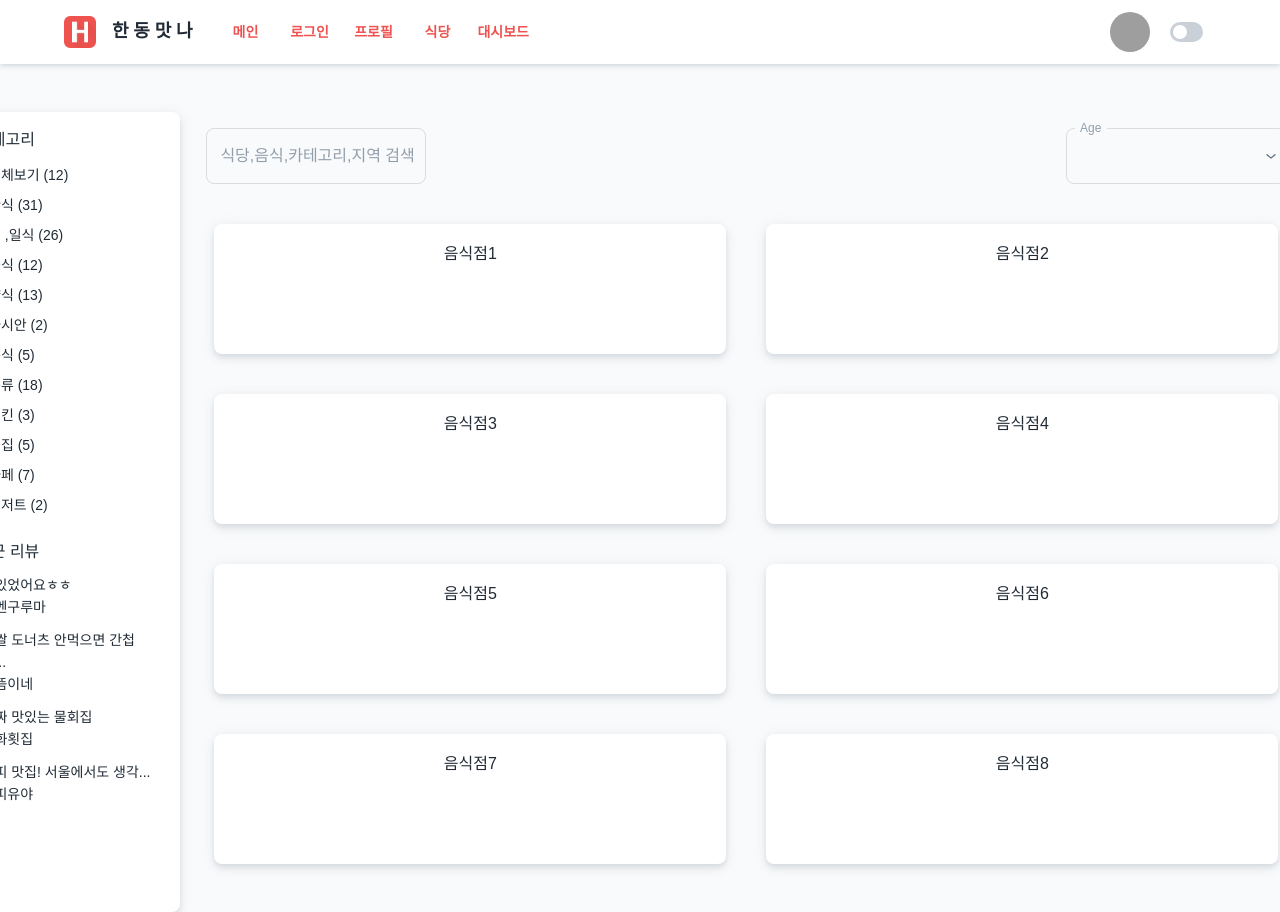
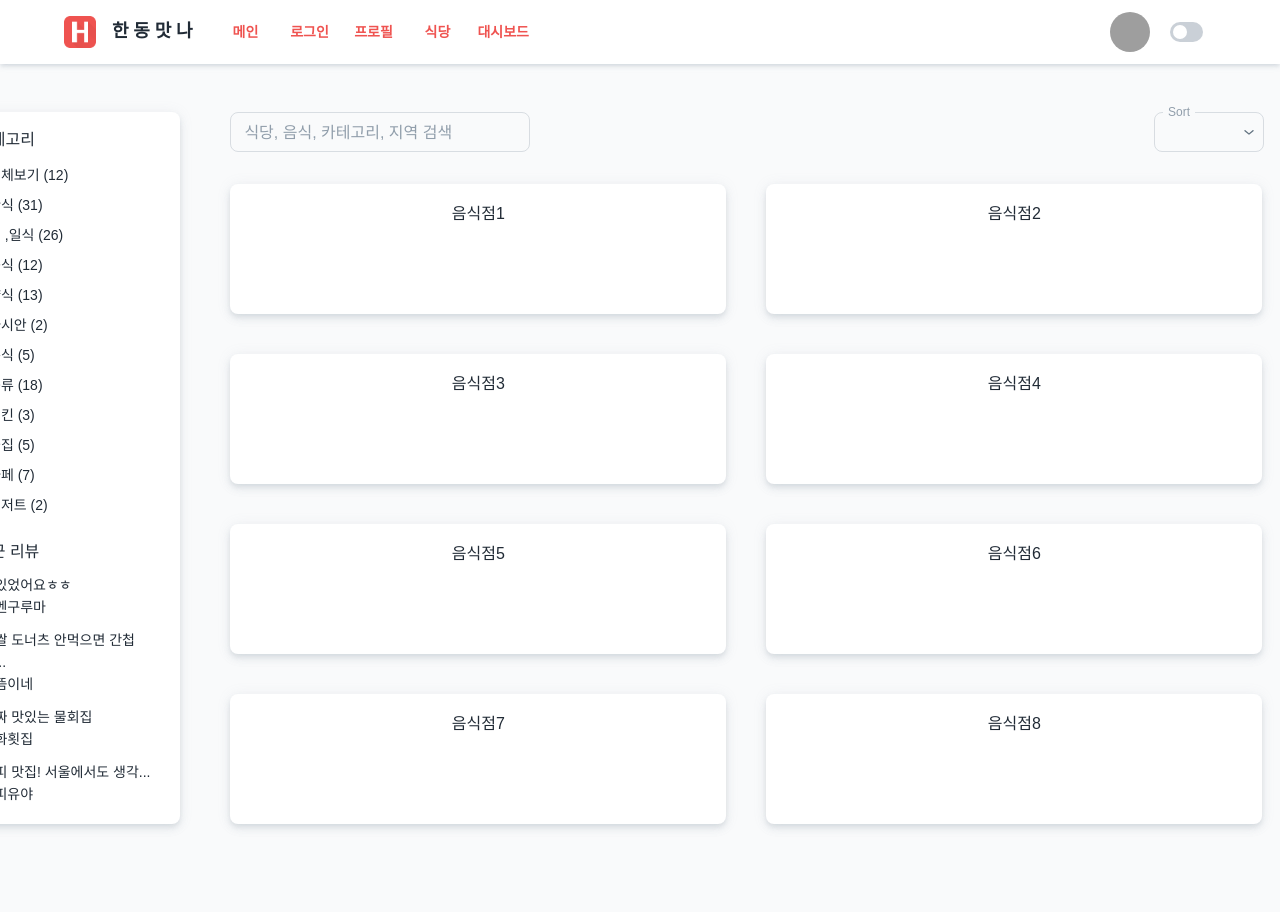
Before and after one commit to hgu-webcamp5/food-handong-front, a React (Create React App) app: page / in a window 1280 px wide. Shown: the top 912 px of the page. After the commit the page ends 856 px from the top, so only its background shows below. Built offline with nearby package versions, Linux system fonts and the light colour scheme; grey boxes are pictures that could not be loaded.

Commit message:
front page
search , sort , sidebar design complete

```diff
--- a/src/pages/Main/index.js
+++ b/src/pages/Main/index.js
@@ -1,4 +1,3 @@
-import {TextFields} from "@mui/icons-material";
 import {
   Typography,
   styled,
@@ -10,14 +9,11 @@ import {
   Select,
   MenuItem,
   Grid,
-  makeStyles
 } from "@mui/material";
 import {useState} from "react";
-import SearchRoundedIcon from '@mui/icons-material/SearchRounded';
-import {createTheme , ThemeProvider} from "@mui/material/styles";
 
 const SideBar = styled(Paper)({
-    height: 800,
+    height: 712,
     width: 220,
     border: 1,
 });
@@ -32,9 +28,9 @@ const Item = styled(Paper)({
 
 function Main() {
 
-  const [age, setAge] = useState(0);
-  const [restaurants , setRestaurants] = useState([1,2,3,4,5,6,7,8]);
-  const [reviews , setReviews] = useState([
+  const [sort, setSort] = useState(0);
+  const [restaurants ] = useState([1,2,3,4,5,6,7,8]);
+  const [reviews ] = useState([
           {
             text: "맛있었어요ㅎㅎ",
             name: "라멘구루마"
@@ -52,17 +48,13 @@ function Main() {
               name: "커피유야"
           }
       ]);
-  const [categories,setCategories] = useState(["전체보기 (12)" , "한식 (31)" ,
+  const [categories] = useState(["전체보기 (12)" , "한식 (31)" ,
 "회 ,일식 (26)" , "중식 (12)", "양식 (13)", "아시안 (2)" , "분식 (5)" , "육류 (18)" , "치킨 (3)" ,
 "술집 (5)" , "카페 (7)" , "디저트 (2)"]);
 
   const handleChange = (event) => {
-    setAge(event.target.value);
+    setSort(event.target.value);
   };
-
-
-
-
         return(
   <div>
     <div>
@@ -110,39 +102,47 @@ function Main() {
         <Grid item xs={10}>
             <Box
                 sx={{
-                    p: 2,
+                    px: 5,
+                    pt: 0,
                     display: 'grid',
                     gridTemplateColumns: { md: '1fr 1fr' },
-                    gap: 80,
+                    gap: 78,
                 }}
             >
-            <TextField id="outlined-basic" label="식당,음식,카테고리,지역 검색" variant="outlined" />
+            <TextField id="outlined-basic" size='small' label="식당, 음식, 카테고리, 지역 검색" variant="outlined"  sx={{ width:300}} InputProps={{ style: { height: "40px" } }}/>
             <FormControl fullWidth>
-                <InputLabel id="demo-simple-select-label"> Age</InputLabel>
+                <InputLabel id="demo-simple-select-label" > Sort</InputLabel>
                 <Select
                     labelId="demo-simple-select-label"
                     id="demo-simple-select"
-                    value={age}
-                    label="Age"
+                    value={sort}
+                    label="Sort"
                     onChange={handleChange}
+                    sx={{width:110, height:40}}
                 >
-                    <MenuItem value={10}>Ten</MenuItem>
-                    <MenuItem value={20}>Twenty</MenuItem>
-                    <MenuItem value={30}>Thirty</MenuItem>
+                    <MenuItem value={1}>평점 순</MenuItem>
+                    <MenuItem value={2}>좋아요 순</MenuItem>
+                    <MenuItem value={3}>댓글 순</MenuItem>
                 </Select>
             </FormControl>
             </Box>
 
             <Box
                 sx={{
-                  p: 3,
+                  p: 4, px : 5,
                   display: 'grid',
                   gridTemplateColumns: { md: '1fr 1fr' },
                   gap: 5,
                 }}
             >
               {restaurants.map((index) => (
-                  <Item key={index} elevation={5}>
+                  <Item key={index} elevation={5} sx={{
+                              '&:hover': {
+                                  // backgroundColor: 'action.hover',
+                                  opacity: [0.8, 0.8, 0.8],
+                                  border: 1,
+                              },
+                          }}>
                     {`음식점${index}`}
                   </Item>
               ))}
```
